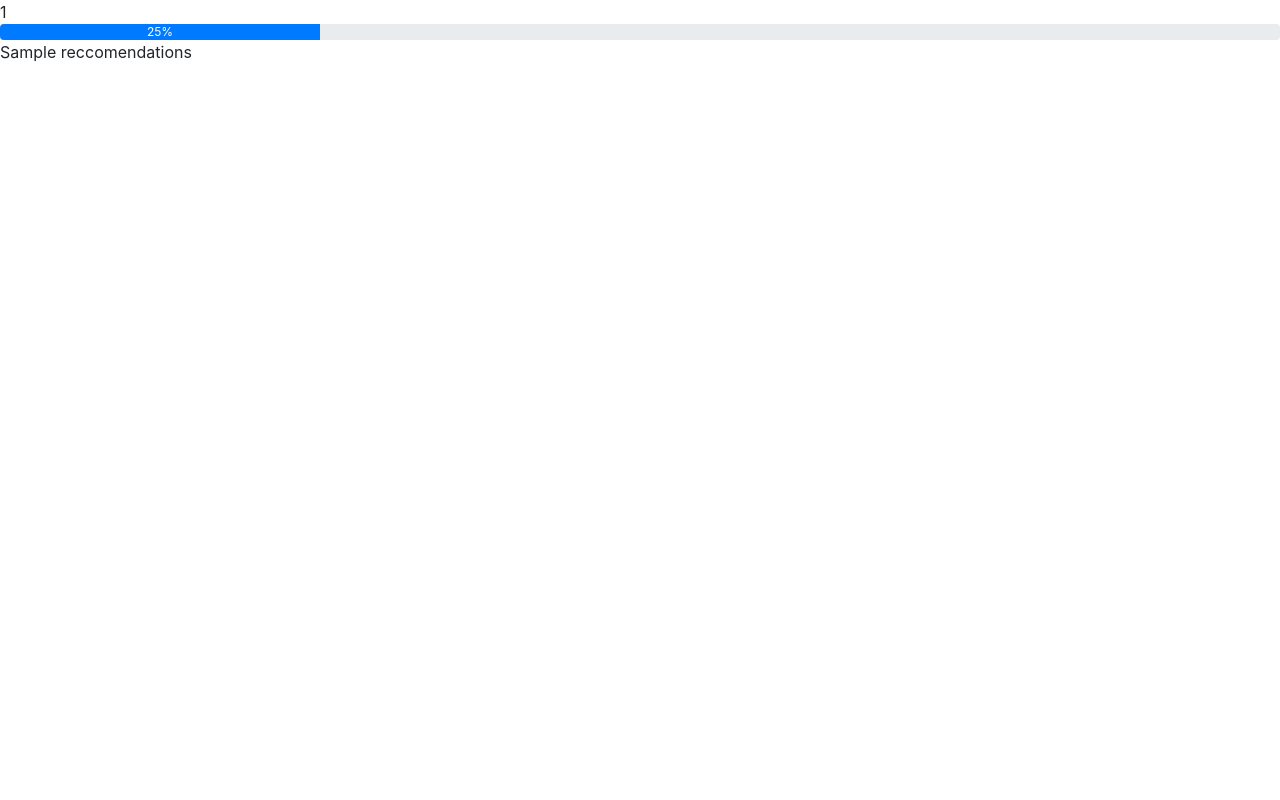
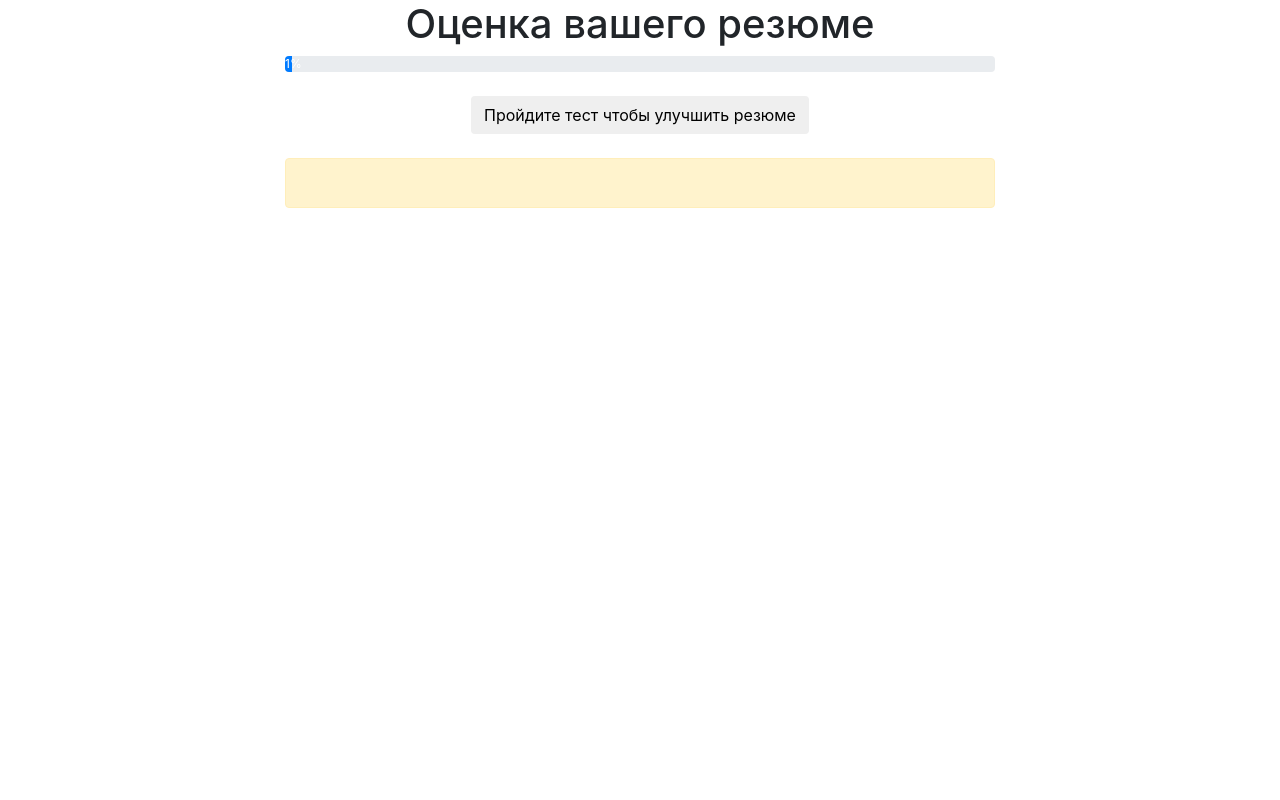
Before and after one commit to krax1337/bts-resumes, a Django app: template formuploads/templates/formuploads/rate.html in a window 1280 px wide. Run offline with Django 3.2, Linux system fonts and the light colour scheme; the template is opened without the code that fills it: most values are stand-ins (such as "Sample title", 1, 10 or a date in 2020); parts of the project's set-up code (start-up, migrations or seed data) failed here and were passed over; some libraries are stand-ins or nearby versions.

Commit message:
test rate

```diff
--- a/formuploads/templates/formuploads/rate.html
+++ b/formuploads/templates/formuploads/rate.html
@@ -1,7 +1,6 @@
-{{percentage}}
 <!doctype html>
 <html lang="en">
-  <head>
+	<head>
 	<title>Проверка резюме</title>
 	<!-- Required meta tags -->
 	<meta charset="utf-8">
@@ -9,10 +8,44 @@
 
 	<!-- Bootstrap CSS -->
 	<link rel="stylesheet" href="https://stackpath.bootstrapcdn.com/bootstrap/4.1.2/css/bootstrap.min.css" integrity="sha384-Smlep5jCw/wG7hdkwQ/Z5nLIefveQRIY9nfy6xoR1uRYBtpZgI6339F5dgvm/e9B" crossorigin="anonymous">
-  </head>
-  <body>
-		<div class="progress" class="container">
-			<div class="progress-bar" role="progressbar" style="width: 25%;" aria-valuenow="25" aria-valuemin="0" aria-valuemax="100">25%</div>
+	</head>
+	<body>
+		<div class="container">
+			<center>
+				<div class="col-8">
+					<h1>Оценка вашего резюме</h1>
+					<div class="progress">
+						<div class="progress-bar" role="progressbar" style="width: {{percentage}}%;" aria-valuenow="25" aria-valuemin="0" aria-valuemax="100">{{percentage}}%</div>
+					</div>
+					<br>
+
+
+
+					<form action="{{ request.build_absolute_uri }}test/">
+
+						<input class='btn btn-default' type="submit" value="Пройдите тест чтобы улучшить резюме" />
+						<br>
+
+					</form>
+					<br>
+
+
+					<div class="alert alert-warning" role="alert">
+						{% for value in reccomendations %}
+							{% if "position" in value %} У вас слишком мало информации в категории: Позиция {% endif %}
+							{% if "education" in value %} У вас слишком мало информации в категории: Образование  {% endif %}
+							{% if "skills" in  value   %}  У вас слишком мало информации в категории: Навыки {% endif %}
+							{% if "experience" in  value   %}У вас слишком мало информации в категории: Опыт работы {% endif %}
+							{% if "language" in value   %}У вас слишком мало информации в категории: Языки {% endif %}
+							{% if "about" in value   %}У вас слишком мало информации в категории: Дополнительная информация {% endif %}
+							{% if "reference" in value   %}У вас слишком мало информации в категории: Рекомендации {% endif %}
+
+							<br>
+						{% endfor %}
+					</div>
+
+				</div>
+			</center>
 		</div>
 
 	<!-- Optional JavaScript -->
@@ -20,6 +53,5 @@
 	<script src="https://code.jquery.com/jquery-3.3.1.slim.min.js" integrity="sha384-q8i/X+965DzO0rT7abK41JStQIAqVgRVzpbzo5smXKp4YfRvH+8abtTE1Pi6jizo" crossorigin="anonymous"></script>
 	<script src="https://cdnjs.cloudflare.com/ajax/libs/popper.js/1.14.3/umd/popper.min.js" integrity="sha384-ZMP7rVo3mIykV+2+9J3UJ46jBk0WLaUAdn689aCwoqbBJiSnjAK/l8WvCWPIPm49" crossorigin="anonymous"></script>
 	<script src="https://stackpath.bootstrapcdn.com/bootstrap/4.1.2/js/bootstrap.min.js" integrity="sha384-o+RDsa0aLu++PJvFqy8fFScvbHFLtbvScb8AjopnFD+iEQ7wo/CG0xlczd+2O/em" crossorigin="anonymous"></script>
-  </body>
+	</body>
 </html>
-{{reccomendations}}
```
Also changed, not shown: formuploads/templates/formuploads/success.html (+1 -20 lines).
